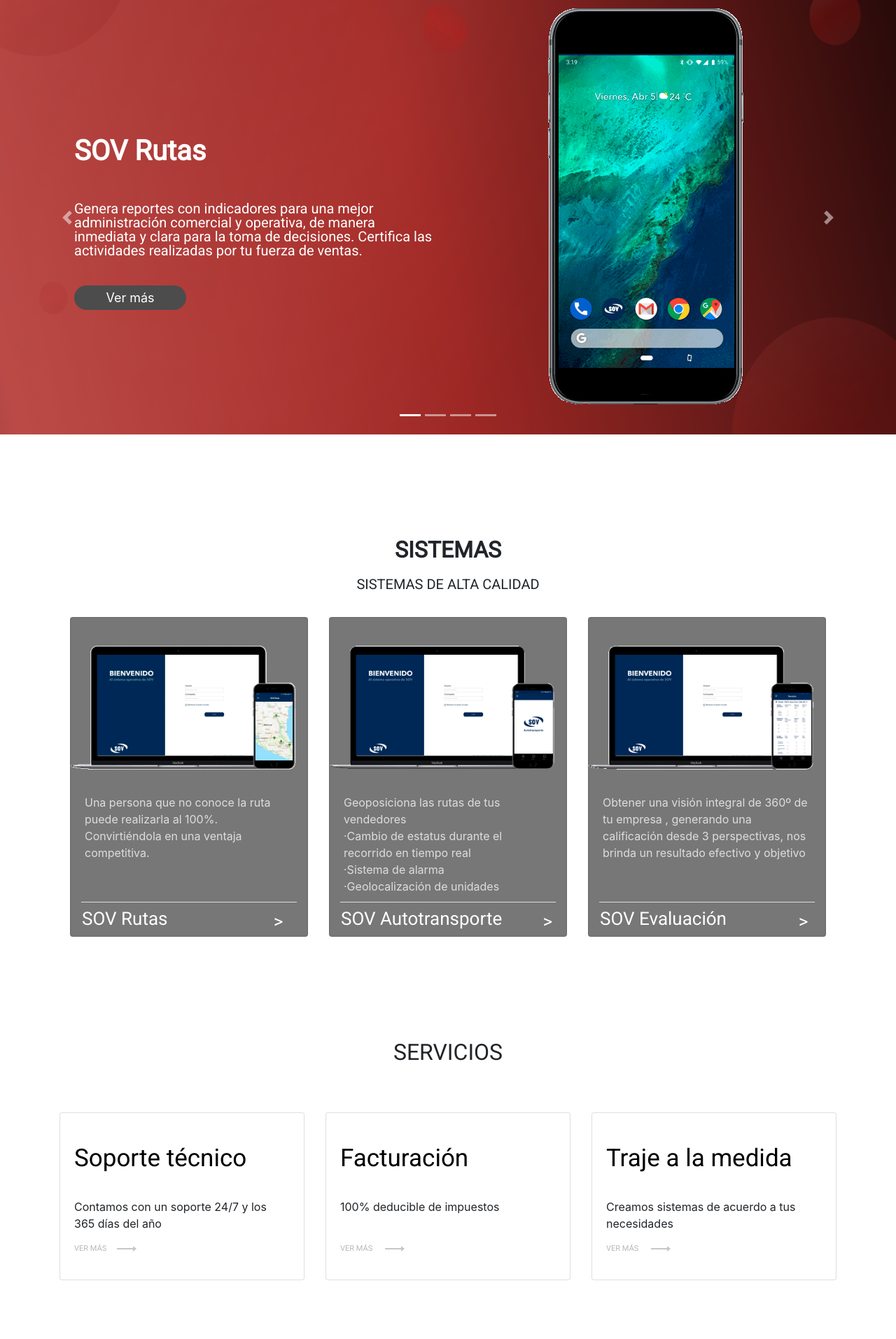
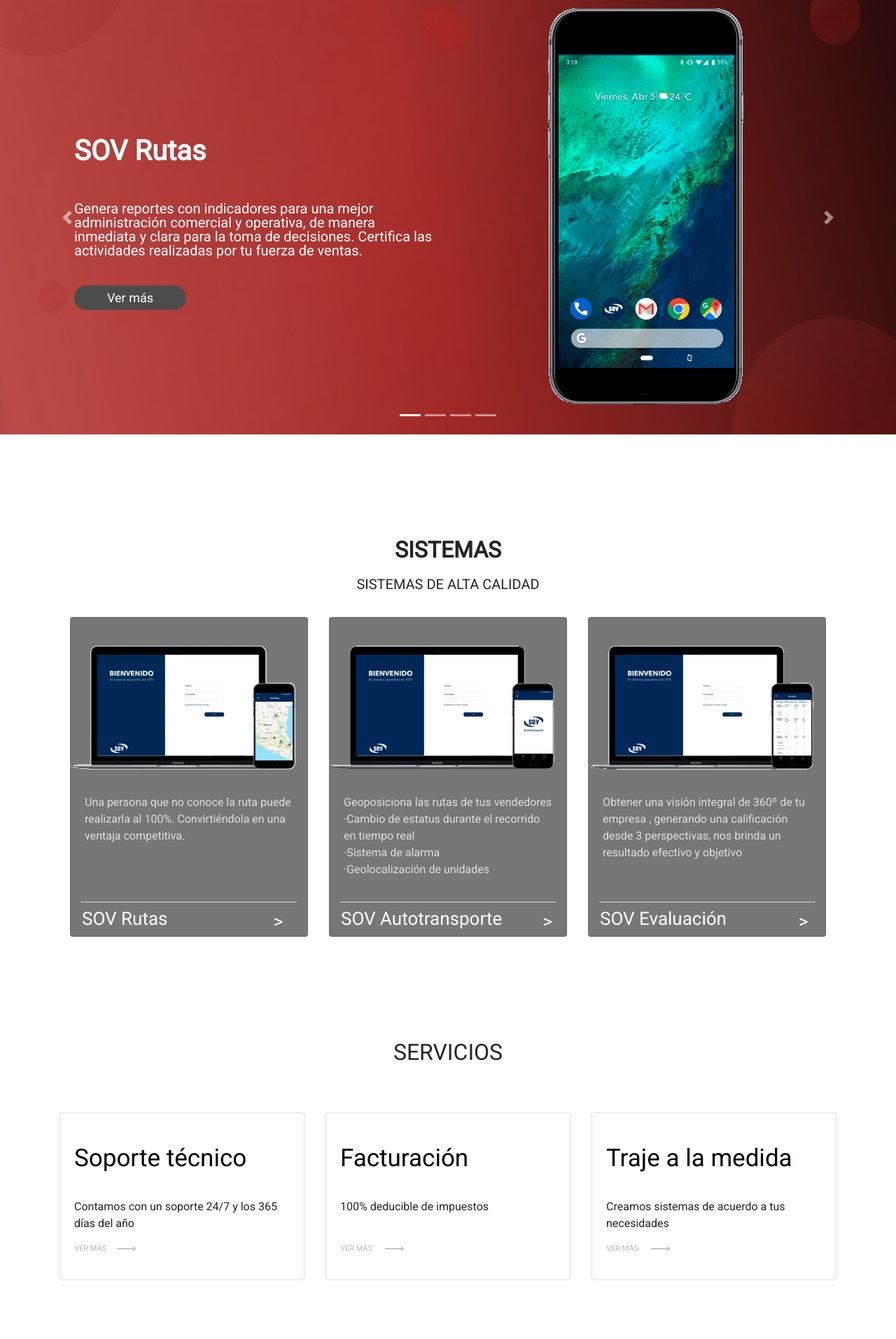
Before and after one commit to SergeantMini/susa2.0, a PHP site: page /index.php in a window 1280 px wide. Shown: the part 315-2229 px from the top of the page at 70% size. Run offline with PHP 8.4, Linux system fonts and the light colour scheme; some libraries are stand-ins or nearby versions.

Commit message:
Update estilos.css

```diff
--- a/workspace/estilos.css
+++ b/workspace/estilos.css
@@ -196,3 +196,7 @@ a:hover {
         text-align: center;
         width: 60%; /* Set the width of the positioned div */
     }
+
+body {
+    font-family: 'Roboto';
+}
```
